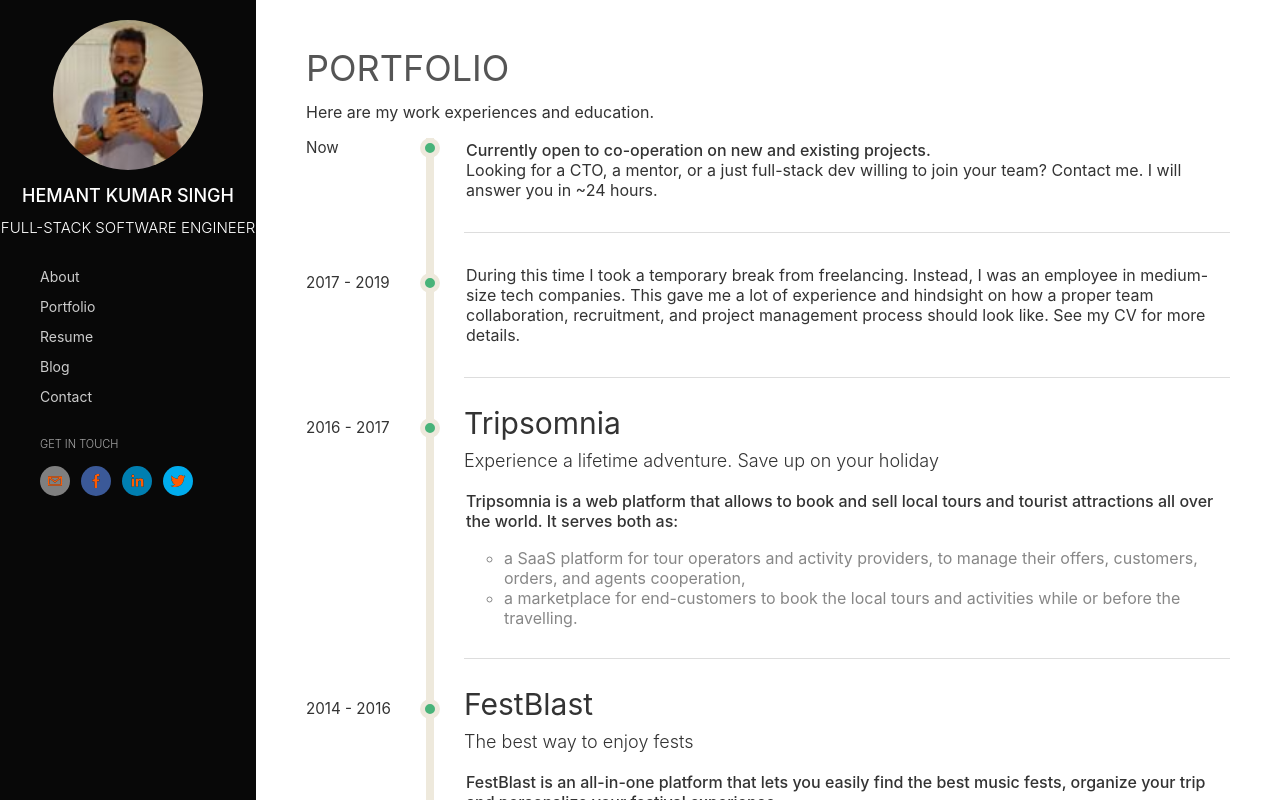
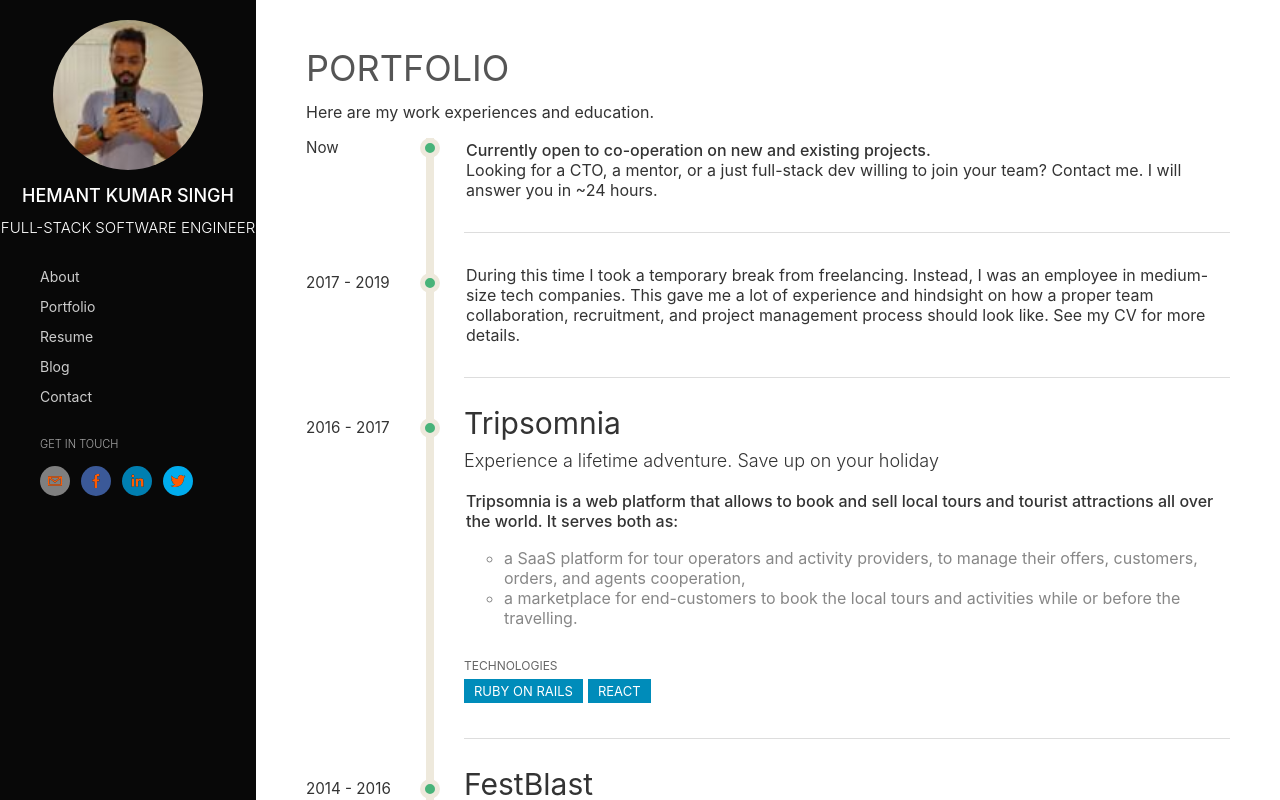
Before and after one commit to Muniyan/portfolio, a React (Create React App) app: page /portfolio in a window 1280 px wide. Built offline with nearby package versions, Linux system fonts and the light colour scheme.

Commit message:
technologies added

```diff
--- a/src/App.css
+++ b/src/App.css
@@ -293,3 +293,39 @@
 .notFound-inner-li {
   list-style: none;
 }
+
+.portfolio-technologies-header {
+  margin-top: 30px;
+}
+
+.portfolio-technologies-title {
+  font-size: 12px;
+  text-transform: uppercase;
+  color: #666;
+  padding-bottom: .5em;
+}
+
+.portfolio-technologies-content {
+  margin: 0;
+  padding: 0;
+}
+
+.portfolio-technologies-items {
+  display: inline-block;
+}
+
+.portfolio-technologies-items a {
+  color: #FFF;
+  font-size: 13px;
+  padding: 4px 10px;
+  margin-right: 5px;
+  margin-bottom: 5px;
+  text-decoration: none;
+  display: inline-block;
+  text-transform: uppercase;
+  background-color: #008CBA;
+  /* background-color: #555555; */
+}
+.portfolio-technologies-items a:hover {
+  text-decoration: underline;
+}
--- a/src/component/portfolio.js
+++ b/src/component/portfolio.js
@@ -51,6 +51,21 @@ class Portfolio extends Component {
                                                     })}
                                                 </ol> : ""
                                             }
+
+                                            { d.technologies ?
+                                                <div className="portfolio-technologies-header">
+                                                    <div className="portfolio-technologies-title">technologies</div>
+                                                    <ul className="portfolio-technologies-content">
+                                                        {d.technologies.map(function (l, lidx) {
+                                                            return (
+                                                                <li className="portfolio-technologies-items">
+                                                                    <a href={l.url} target="_blank">{l.title}</a>
+                                                                </li>
+                                                            )
+                                                        })}
+                                                    </ul>
+                                                </div> : ""
+                                            }
                                         </li>
                                     </ul>
                                 )
--- a/src/data/portfolio.json
+++ b/src/data/portfolio.json
@@ -21,7 +21,7 @@
             "technologies": [
                 {
                     "title": "Ruby on Rails",
-                    "url": "http://rubyonrails.org/"
+                    "url": "https://rubyonrails.org/"
                 },
                 {
                     "title": "React",
@@ -40,8 +40,36 @@
             ],
             "technologies": [
                 {
+                    "title": "Ruby on Rails",
+                    "url": "https://rubyonrails.org/"
+                },
+                {
                     "title": "Angular",
                     "url": "https://angular.io/"
+                },
+                {
+                    "title": "Ionic Framework",
+                    "url": "https://ionicframework.com/"
+                },
+                {
+                    "title": "Apache Cordova",
+                    "url": "https://cordova.apache.org/"
+                },
+                {
+                    "title": "Redis",
+                    "url": "http://redis.io/"
+                },
+                {
+                    "title": "ElasticSearch",
+                    "url": "http://elasticsearch.org/"
+                },
+                {
+                    "title": "Chef",
+                    "url": "https://www.getchef.com/"
+                },
+                {
+                    "title": "React",
+                    "url": "https://www.ansible.com/"
                 }
             ],
             "timeline": "2014 - 2016"
```
